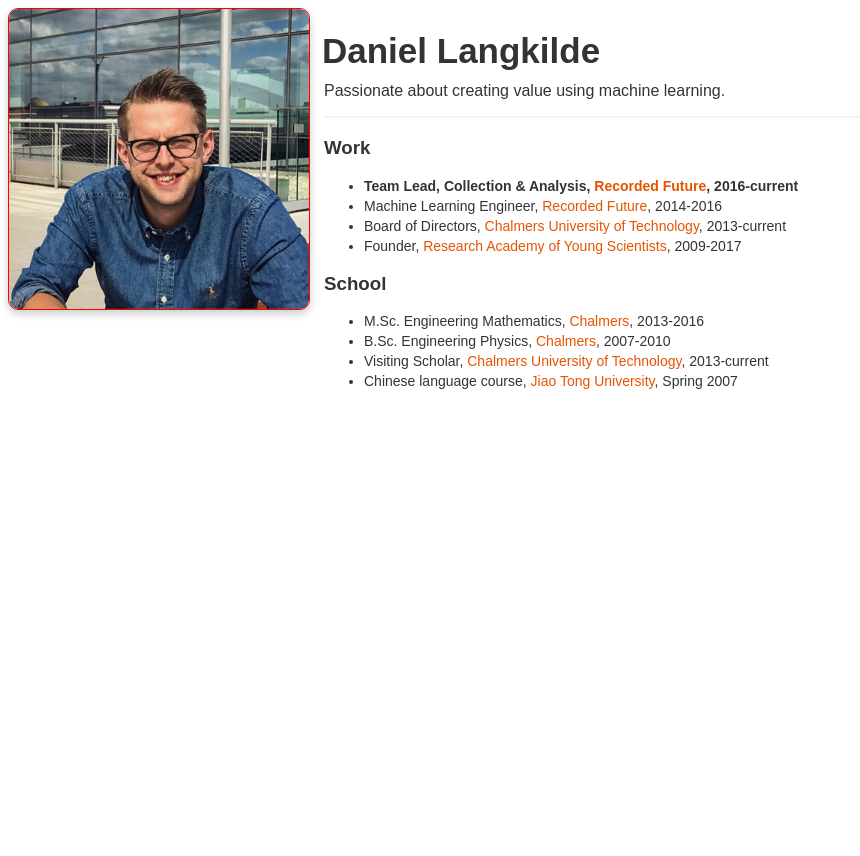
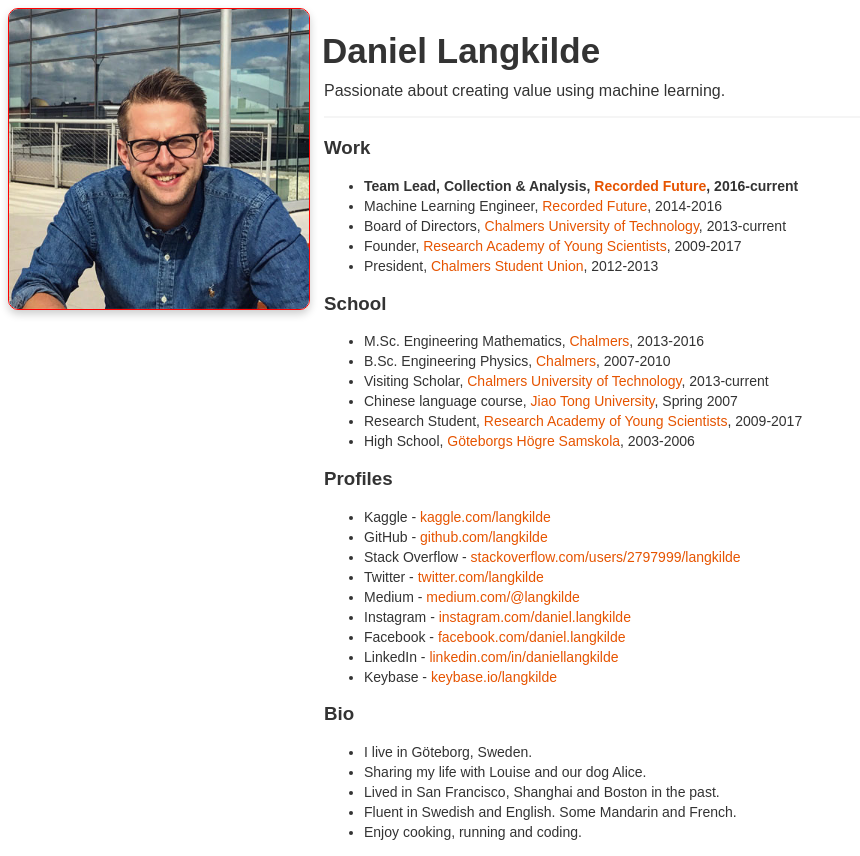
Before and after one commit to langkilde/daniel.langkilde.se, a React app: page / in a window 1280 px wide. Shown: the whole page, without its empty margins (0-860 px from the left). Before the commit the page ends 800 px from the top, so only its background shows below. Built offline with nearby package versions, Linux system fonts and the light colour scheme.

Commit message:
added more data and more views for that data

```diff
--- a/src/components/app.tsx
+++ b/src/components/app.tsx
@@ -1,8 +1,12 @@
 import * as React from 'react';
 import Portrait from './portrait';
 import Title from './title';
-import CvList from './cv-list';
+import CvList from './cvList';
 import CV from '../data/cv';
+import ProfilesList from "./profilesList";
+import Profiles from '../data/profiles';
+import BioList from "./bioList";
+import Bio from '../data/bio';
 
 export default class App extends React.Component {
   render() {
@@ -15,6 +19,8 @@ export default class App extends React.Component {
           <Title/>
           <CvList grouping={CV.WORK.grouping} list_items={CV.WORK.list_items}/>
           <CvList grouping={CV.SCHOOL.grouping} list_items={CV.SCHOOL.list_items}/>
+          <ProfilesList grouping={Profiles.grouping} list_items={Profiles.list_items}/>
+          <BioList grouping={Bio.grouping} list_items={Bio.list_items}/>
         </div>
       </div>
     );
--- /dev/null
+++ b/src/components/bioList.tsx
@@ -0,0 +1,34 @@
+import * as React from 'react';
+
+interface bioListProps {
+  grouping: string;
+  list_items: Array<{
+    sentence: string
+  }>
+}
+
+class BioList extends React.Component<bioListProps, any> {
+
+  constructor(props) {
+    super(props);
+  }
+
+  renderBioItem(bioItem) {
+    return (
+      <li>{bioItem.sentence}</li>
+    )
+  }
+
+  render() {
+    return (
+      <div>
+        <h3>{this.props.grouping}</h3>
+        <ul>
+          {this.props.list_items.map(this.renderBioItem)}
+        </ul>
+      </div>
+    )
+  }
+}
+
+export default BioList;
--- /dev/null
+++ b/src/components/profilesList.tsx
@@ -0,0 +1,36 @@
+import * as React from 'react';
+
+interface ProfilesListPros {
+  grouping: string;
+  list_items: Array<{
+    platform: string,
+    link: string,
+    link_text: string
+  }>
+}
+
+class ProfilesList extends React.Component<ProfilesListPros, any> {
+
+  constructor(props) {
+    super(props);
+  }
+
+  renderProfile(profile) {
+    return (
+      <li key={profile.platform}>{profile.platform} - <a href={profile.link}>{profile.link_text}</a></li>
+    )
+  }
+
+  render() {
+    return (
+      <div>
+        <h3>{this.props.grouping}</h3>
+        <ul>
+          {this.props.list_items.map(this.renderProfile)}
+        </ul>
+      </div>
+    )
+  }
+}
+
+export default ProfilesList;
--- /dev/null
+++ b/src/data/bio.ts
@@ -0,0 +1,21 @@
+let bio : any;
+export default bio = {
+  grouping: "Bio",
+  list_items : [
+    {
+      sentence: "I live in Göteborg, Sweden."
+    },
+    {
+      sentence: "Sharing my life with Louise and our dog Alice."
+    },
+    {
+      sentence: "Lived in San Francisco, Shanghai and Boston in the past."
+    },
+    {
+      sentence: "Fluent in Swedish and English. Some Mandarin and French."
+    },
+    {
+      sentence: "Enjoy cooking, running and coding."
+    }
+  ]
+};
--- a/src/data/cv.ts
+++ b/src/data/cv.ts
@@ -29,6 +29,13 @@ export default cv = {
         link: "http://www.raysforexcellence.se/",
         organization: "Research Academy of Young Scientists",
         duration: "2009-2017",
+        current: false
+      },
+      {
+        position: "President",
+        link: "http://www.chalmersstudentkar.se/en",
+        organization: "Chalmers Student Union",
+        duration: "2012-2013",
         current: false
       }
     ]
@@ -62,6 +69,20 @@ export default cv = {
         link: "http://en.sjtu.edu.cn/",
         organization: "Jiao Tong University",
         duration: "Spring 2007",
+        current: false,
+      },
+      {
+        position: "Research Student",
+        link: "http://www.cee.org/research-science-institute",
+        organization: "Research Academy of Young Scientists",
+        duration: "2009-2017",
+        current: false
+      },
+      {
+        position: "High School",
+        link: "http://www.samskolan.se/",
+        organization: "Göteborgs Högre Samskola",
+        duration: "2003-2006",
         current: false
       }
     ]
--- /dev/null
+++ b/src/data/profiles.ts
@@ -0,0 +1,51 @@
+let profiles : any;
+export default profiles = {
+  grouping: "Profiles",
+  list_items : [
+    {
+      platform: "Kaggle",
+      link: "kaggle.com/langkilde",
+      link_text: "kaggle.com/langkilde",
+    },
+    {
+      platform: "GitHub",
+      link: "https://github.com/langkilde",
+      link_text: "github.com/langkilde",
+    },
+    {
+      platform: "Stack Overflow",
+      link: "http://stackoverflow.com/users/2797999/langkilde",
+      link_text: "stackoverflow.com/users/2797999/langkilde",
+    },
+    {
+      platform: "Twitter",
+      link: "https://twitter.com/langkilde",
+      link_text: "twitter.com/langkilde",
+    },
+    {
+      platform: "Medium",
+      link: "https://medium.com/@langkilde",
+      link_text: "medium.com/@langkilde",
+    },
+    {
+      platform: "Instagram",
+      link: "https://www.instagram.com/daniel.langkilde/",
+      link_text: "instagram.com/daniel.langkilde",
+    },
+    {
+      platform: "Facebook",
+      link: "https://www.facebook.com/daniel.langkilde",
+      link_text: "facebook.com/daniel.langkilde",
+    },
+    {
+      platform: "LinkedIn",
+      link: "https://www.linkedin.com/in/daniellangkilde",
+      link_text: "linkedin.com/in/daniellangkilde",
+    },
+    {
+      platform: "Keybase",
+      link: "https://keybase.io/langkilde",
+      link_text: "keybase.io/langkilde",
+    }
+  ]
+};
```
Also changed, not shown: src/components/cvList.tsx (renamed from src/components/cv-list.tsx).
